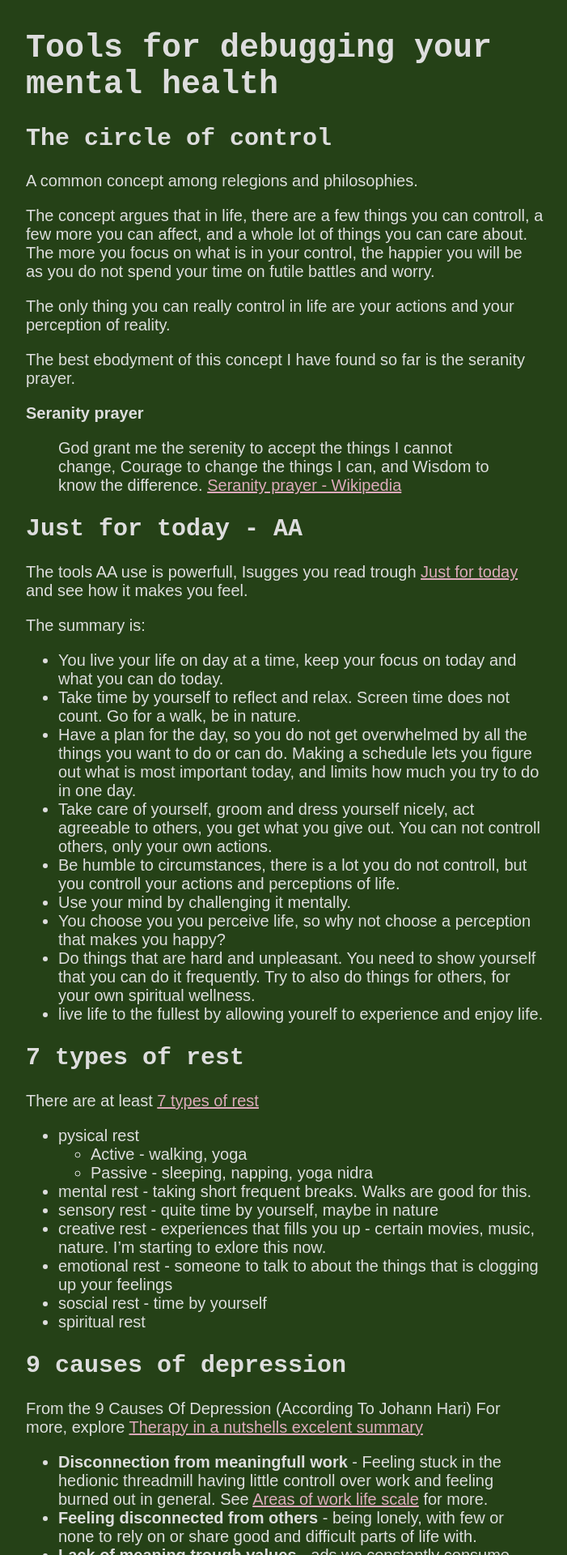
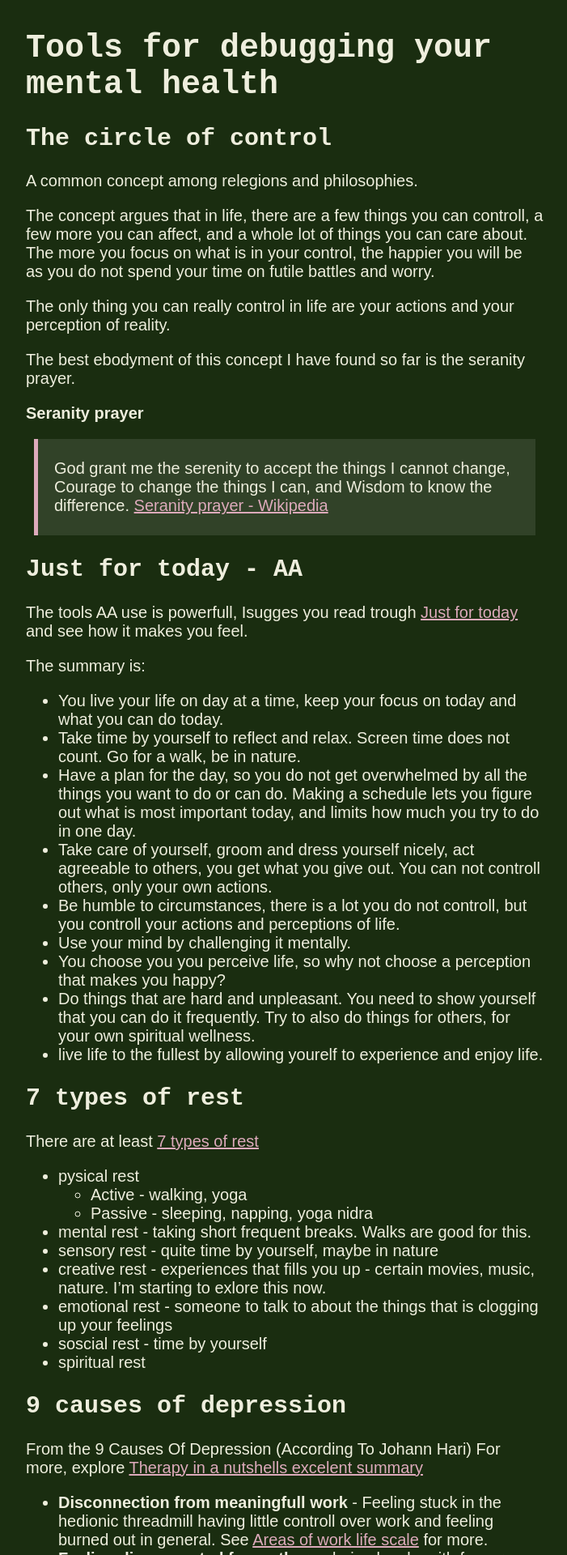
Before and after one commit to dagfrode/dagfrode.github.io, a Jekyll site: the page built from health/mental/debugging.md, in a window 1280 px wide. Shown: the top 1920 px of the page at 81% size, without its empty margins (288-989 px from the left). Built offline with Jekyll 4.4.1, drawn with Linux system fonts in a browser that asks for light colours; our own code applies the rules of GitHub Pages for plain Markdown files.

Commit message:
fix colors

```diff
--- a/assets/css/main.css
+++ b/assets/css/main.css
@@ -1,8 +1,8 @@
 body {
-  --main-green-dark: #254117;
+  --main-green-dark: #1A2D10;
   --main-green-light: #228B22;
   --main-pink: #dab;
-  --main-white:#ddd;
+  --main-white:#eed;
 
 
     --theme-background: var(--main-green-dark);
@@ -62,3 +62,10 @@ h6,
   font-family: monospace;
   color: var(--theme-header);
 }
+
+blockquote {
+  border-left: 5px solid var(--theme-black-quote-bar);
+  background-color: rgba(255, 255, 255, 0.1);
+  padding: 5px 5px 5px 20px;
+  margin: 10px;
+}
--- a/health/mental/debugging.md
+++ b/health/mental/debugging.md
@@ -1,4 +1,6 @@
 # Tools for debugging your mental health
+
+
 
 ## The circle of control
 
```
